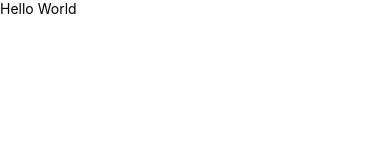
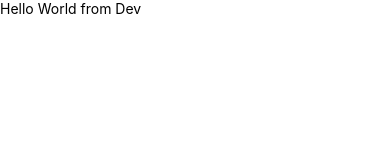
Before and after one commit to sonDang612/todo-app, a React Native app: screen / in a window 390 px wide. Shown: the top 160 px of the page. Built offline with nearby package versions, Linux system fonts and the light colour scheme.

Commit message:
feat: Hello World from dev branch

```diff
--- a/App.tsx
+++ b/App.tsx
@@ -4,7 +4,7 @@ import {Text, View} from 'react-native';
 const App = () => {
   return (
     <View>
-      <Text>Hello World</Text>
+      <Text>Hello World from Dev</Text>
     </View>
   );
 };
```
